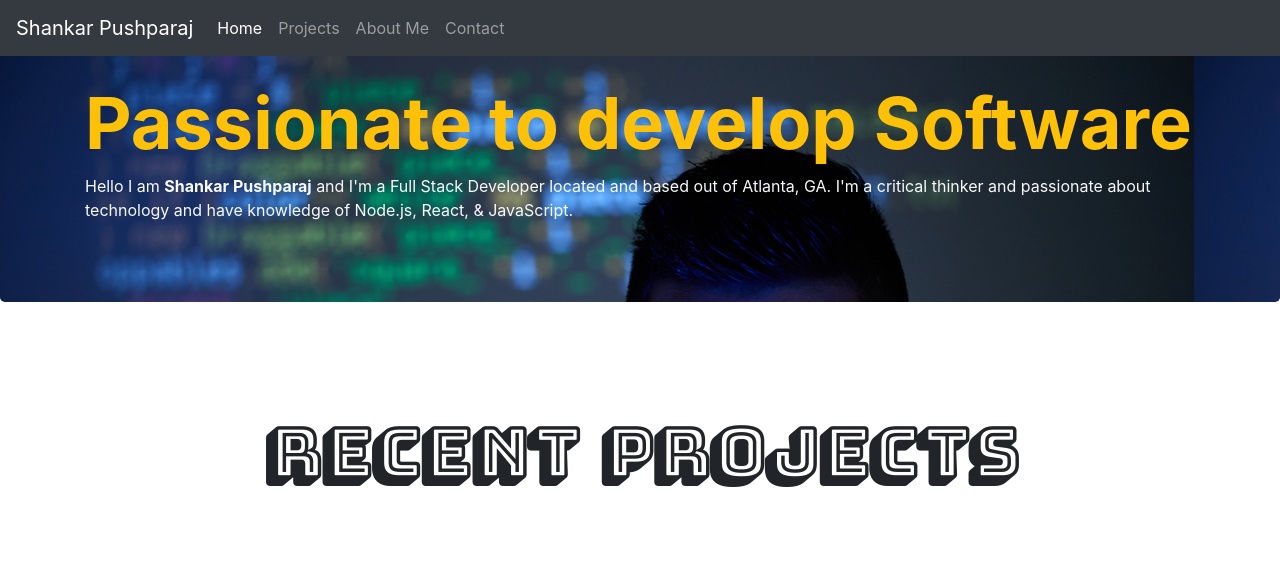
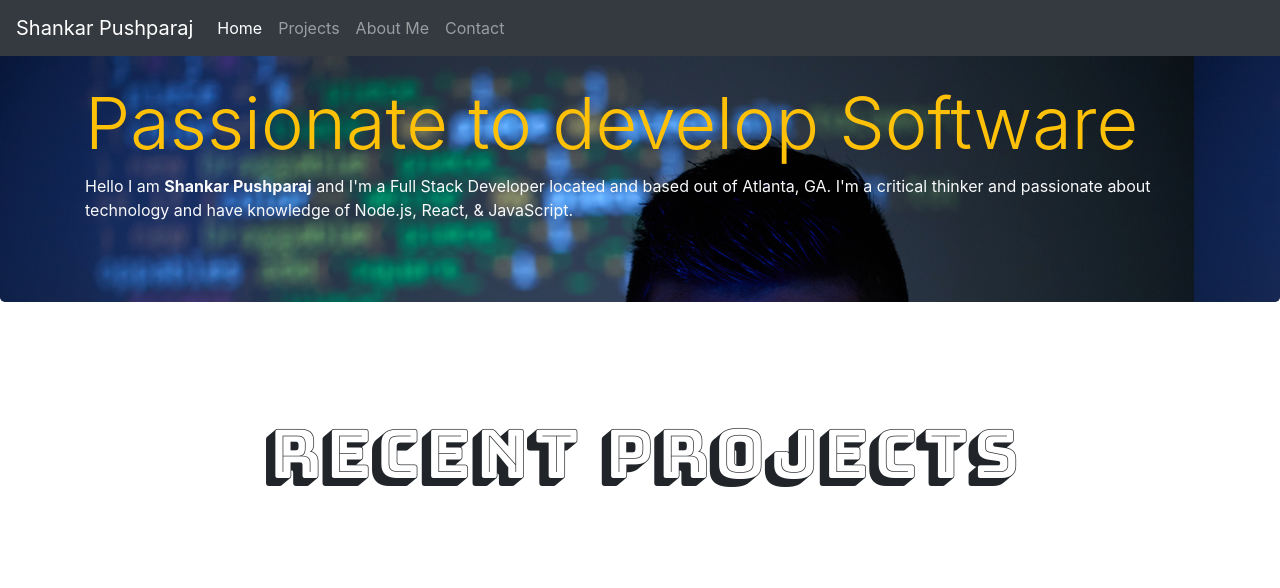
Before and after one commit to Shankarp88/Shankar-portfolio, a plain HTML site: page index.html in a window 1280 px wide. Shown: the top 588 px of the page. Drawn offline with nearby package versions, Linux system fonts and the light colour scheme.

Commit message:
Update index.html

```diff
--- a/index.html
+++ b/index.html
@@ -9,7 +9,7 @@
   <link rel="stylesheet" href="https://stackpath.bootstrapcdn.com/bootstrap/4.5.0/css/bootstrap.min.css"
     integrity="sha384-9aIt2nRpC12Uk9gS9baDl411NQApFmC26EwAOH8WgZl5MYYxFfc+NcPb1dKGj7Sk" crossorigin="anonymous">
   <link rel="stylesheet" href="style.css">
-  <title>Shankar Pushparaj | Full Stack Developer </title>
+  <title>Shankar Pushparaj | Full Stack Web Developer </title>
 </head>
 
 <body>
@@ -44,14 +44,14 @@
     <!-- Main jumbotron for a primary marketing message or call to action -->
     <div class="jumbotron my-3 jumbo-background">
       <div class="container">
-        <h5 class="display-3 text-warning font-weight-bold">Passionate to develop Software</h5>
+        <h5 class="display-3 text-warning">Passionate to develop Software</h5>
         <p class="text-light">Hello I am <strong>Shankar Pushparaj</strong> and I'm a Full Stack Developer located and based
           out of Atlanta, GA. I'm a critical thinker and passionate about technology and have knowledge of Node.js, React, & JavaScript. </p>
       </div>
     </div>
 
     <div class="container">
-      <h2 id="recent-projects" class="text-center my-5 py-5 text-uppercase font-weight-bolder bungee">Recent Projects
+      <h2 id="recent-projects" class="text-center my-5 py-5 text-uppercase bungee">Recent Projects
       </h2>
       <!-- Example row of columns -->
       <div class="row my-2">
```
